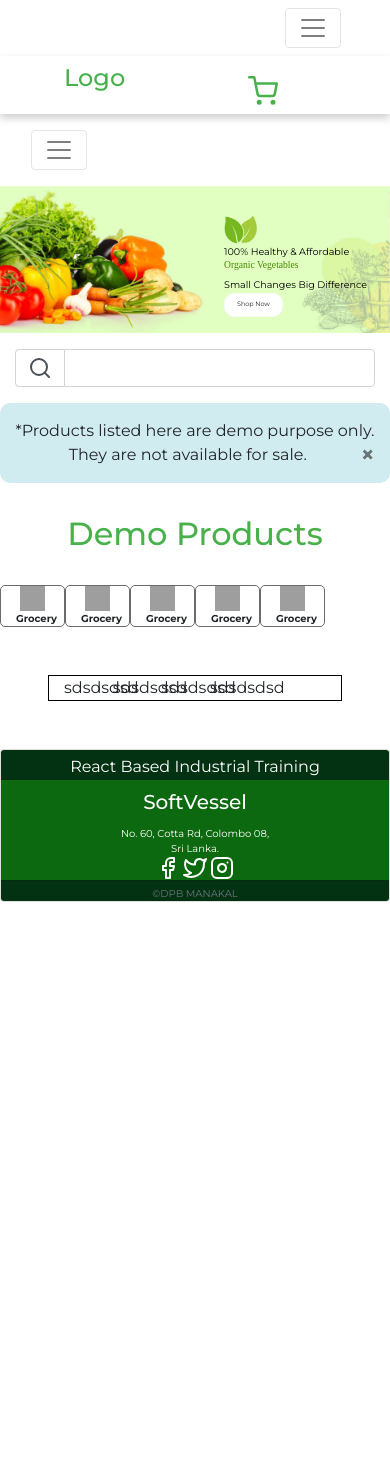
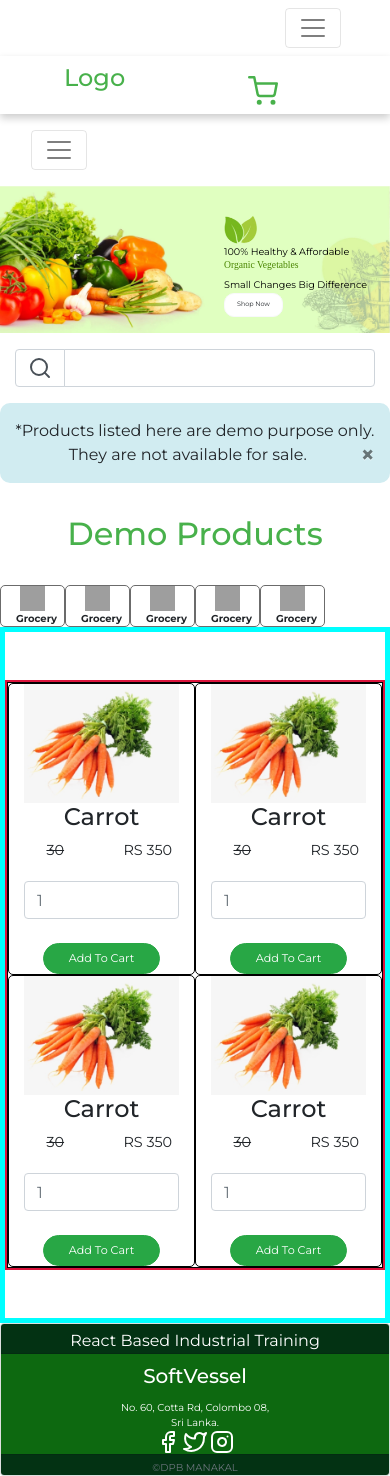
Before and after one commit to 1997Buhuti/shopping-cart-app, a React (Create React App) app: page / in a window 390 px wide. Before the commit the page ends 902 px from the top, so only its background shows below. Built offline with nearby package versions, Linux system fonts and the light colour scheme; grey boxes are pictures that could not be loaded.

Commit message:
Product List responsive fixed

```diff
--- a/src/Assests/Partials/_product_list.scss
+++ b/src/Assests/Partials/_product_list.scss
@@ -2,7 +2,10 @@
 @import "colors";
 
 .product-list-container{
+  max-width: 100%;
+  border: 2px solid crimson ;
   .product-container{
+    max-width: 16em;
     border: 1px solid black ;
     border-radius: 5px;
     p{
--- a/src/Components/ProductArea/Product/Product.tsx
+++ b/src/Components/ProductArea/Product/Product.tsx
@@ -3,7 +3,8 @@ import {Button, Col, Form, FormControl, Image, Row} from "react-bootstrap";
 import carrots  from '../../../Assests/Images/products/carrots.png';
 const Product: React.FC=()=>{
     return(
-        <Row className="product-container">
+        <Col  xs={6} sm={6} lg={3} md={4} xl={3} className="product-container mx-xl-3 my-xl-3">
+            <Row>
                 <Col className="product-img" xs={12}>
                     <Image src={carrots} fluid/>
                 </Col>
@@ -32,8 +33,10 @@ const Product: React.FC=()=>{
                         </Col>
                     </Row>
                 </Col>
+            </Row>
 
-        </Row>
+
+        </Col>
     )
 }
 export default Product;
--- a/src/Components/ProductArea/ProductList/ProductList.tsx
+++ b/src/Components/ProductArea/ProductList/ProductList.tsx
@@ -1,24 +1,19 @@
 import React from "react";
-import {Col, Row} from "react-bootstrap";
+import {Col, Container, Row} from "react-bootstrap";
 import Product from "../Product/Product";
 
 const ProductLsit: React.FC=()=>{
     return(
-        <Row className="product-list-container mx-0 text-center" style={{border:"1px solid black"}}>
-            <Col lg="3" md="4" xs="2" className="px-lg-4">
-                sdsdsdsd
-            </Col>
-            <Col lg="3" md="4" xs="2" className="px-lg-4">
-                sdsdsdsd
-            </Col>
-            <Col lg="3" md="4" xs="2" className="px-lg-4">
-                sdsdsdsd
-            </Col>
-            <Col lg="3" md="4" xs="2" className="px-lg-4">
-                sdsdsdsd
-            </Col>
-
-        </Row>
+        <Col xs={12} className="pt-5 text-center pb-5 px-0" md={{ span: 10, offset:1}} style={{border:"5px solid aqua"}}>
+            <Container className="product-list-container">
+                <Row className="px-xl-4" style={{border:"1px solid black"}}>
+                    <Product/>
+                    <Product/>
+                    <Product/>
+                    <Product/>
+                </Row>
+            </Container>
+        </Col>
     )
 }
 export default ProductLsit;
--- a/src/Components/home/HomePage.tsx
+++ b/src/Components/home/HomePage.tsx
@@ -20,11 +20,7 @@ const HomePage: React.FC=()=>{
                 <Col xs={12}  md={{ span: 10, offset:1}}>
                     <ProductArea/>
                 </Col>
-
-                <Col xs={12} className="pt-5 text-center pb-5 px-5" md={{ span: 10, offset:1}} >
                     <ProductLsit/>
-                </Col>
-
                 <Col className="px-0" xs={12}>
                     <Footer/>
                 </Col>
```
Lines whose indentation alone changed are shown as unchanged.
